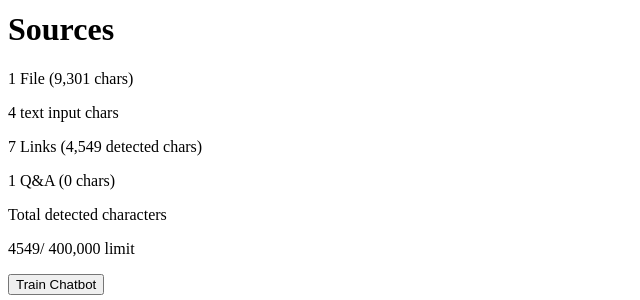
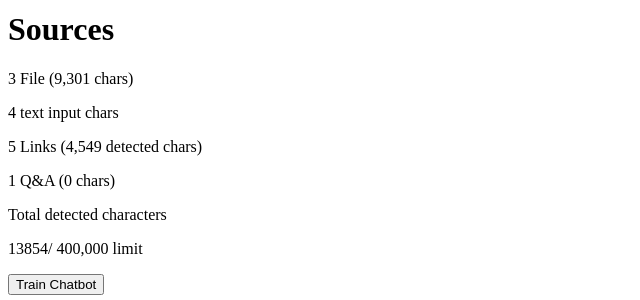
Before and after one commit to Krishnansu/chatbase-clone, a Next.js app: page /Sources in a window 1280 px wide. Shown: the part 1401-1701 px from the top of the page, without its empty margins (0-640 px from the left). Built offline with nearby package versions, Linux system fonts and the light colour scheme; no server answers.

Commit message:
UI Fixes

```diff
--- a/src/components/sourcesPage/Files.jsx
+++ b/src/components/sourcesPage/Files.jsx
@@ -36,7 +36,7 @@ const Files = () => {
       {files.map((file,index)=>(
         <>
           <div className='flex flex-row justify-between my-2 ml-6 mr-10'>
-            <p className=''>{file} <span className='text-sm text-gray-500'>(9,435 chars)</span></p>
+            <p className=''>{file} <span className='text-sm text-gray-500'>(3,107 chars)</span></p>
             <button><img src={trash} alt="trash" className='h-4 w-4' /></button>
           </div>
         </>
--- a/src/components/sourcesPage/Sidebar.jsx
+++ b/src/components/sourcesPage/Sidebar.jsx
@@ -185,14 +185,14 @@ const Sidebar = () => {
                 <h1 className='font-semibold text-lg flex flex-row justify-center'>Sources</h1>
                 <div>
                     <div className='my-4'>
-                        <p className='font-normal text-gray-500 '>1 File (9,301 chars)</p>
+                        <p className='font-normal text-gray-500 '>3 File (9,301 chars)</p>
                         <p className='font-normal text-gray-500 '>4 text input chars</p>
-                        <p className='font-normal text-gray-500 '>7 Links (4,549 detected chars)</p>
+                        <p className='font-normal text-gray-500 '>5 Links (4,549 detected chars)</p>
                         <p className='font-normal text-gray-500 '>1 Q&A (0 chars)</p>
                     </div>
 
                     <p className="font-medium"><span>Total detected characters</span></p>
-                    <p className="flex flex-row justify-center"><span className='font-semibold text-gray-800'>4549</span><span className='font-normal text-gray-400'>/ 400,000 limit</span></p>
+                    <p className="flex flex-row justify-center"><span className='font-semibold text-gray-800'>13854</span><span className='font-normal text-gray-400'>/ 400,000 limit</span></p>
                 </div>
                 <button className='bg-black p-1 text-white font-medium text-base rounded-md w-full mt-4'>Train Chatbot</button>
             </div>
```
